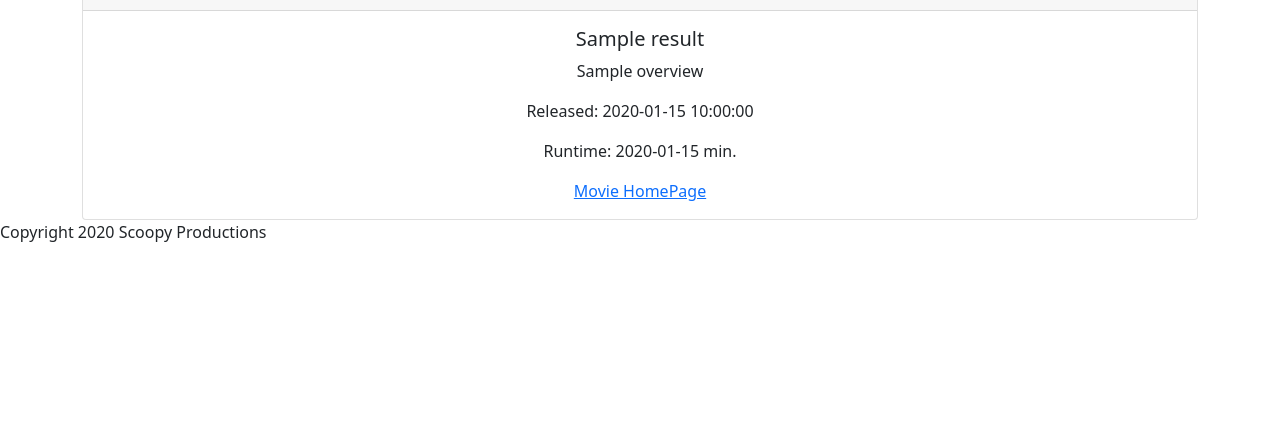
After one commit to xScoopy/My_Movies, a Flask app: template templates/movie.html in a window 1280 px wide. The commit adds this page. Shown: the part 355-800 px from the top of the page. Run offline with Flask 2, Linux system fonts and the light colour scheme; the template is opened without the code that fills it: most values are stand-ins (such as "Sample title", 1, 10 or a date in 2020); some libraries are stand-ins or nearby versions.

Commit message:
finished barebones details page for the movies

```diff
--- a/app.py
+++ b/app.py
@@ -17,6 +17,7 @@ load_dotenv()
 API_KEY = os.getenv('API_KEY')
 GENRE_URL = f'https://api.themoviedb.org/3/genre/movie/list?api_key={API_KEY}&language=en-US'
 MOVIE_URL = f'https://api.themoviedb.org/3/discover/movie'
+DETAIL_URL = f'https://api.themoviedb.org/3/movie/'
 SEARCH_URL = f'https://api.themoviedb.org/3/search/movie'
 pp = PrettyPrinter(indent=4)
 
@@ -65,6 +66,19 @@ def home_page():
         }
         return render_template('home.html', **context)
 
+@app.route('/movie/<movie_id>')
+def movie_details(movie_id):
+    '''Display in-depth movie details'''
+    response = requests.get(f'{DETAIL_URL}{movie_id}',
+    {
+        'api_key': API_KEY,
+
+    })
+    result = json.loads(response.content)
+    context = {
+        'result' :result
+    }
+    return render_template('movie.html', **context)
 
 if __name__ == '__main__':
     app.config['ENV'] = 'development'
--- a/templates/home.html
+++ b/templates/home.html
@@ -36,6 +36,7 @@
                 <div class="card-body">
                     <p class="card-text">Title: {{ movie.title }}</p>
                     <p class="card-text">Release Date: {{ movie.release_date }}</p>
+                    <a href="/movie/{{movie.id}}">Details</a>
                 </div>
             </div>
 
--- /dev/null
+++ b/templates/movie.html
@@ -0,0 +1,42 @@
+{% extends 'base.html' %}
+{% block content %}
+{% if result %}
+<main>
+    <div class="jumbotron text-center">
+        <img src="https://image.tmdb.org/t/p/w500/{{result.belongs_to_collection.backdrop_path}}" alt="movie backdrop" class="img-fluid mr-auto">
+    </div>
+    <div class="container">
+        <!-- <div class="row">
+            <h1 class='col-12 text-center'>{{result.title}}</h1>
+            <h4 class='m-2'>Genres:</h4>
+            <ul class='m-4'>
+                {% for genre in result.genres %}
+                <li>{{genre.name}}</li>
+                {% endfor %}
+            </ul>
+            <a href="{{result.homepage}}" class='m-4'>Movie HomePage</a>
+            <p class='m-4'>Description: {{result.overview}}</p>
+            <p class='m-4'>Release Date: {{result.release_date}}</p>
+            <p class='m-4'>Runtime: {{result.runtime}} min.</p>
+        </div> -->
+        <div class="card text-center">
+            <div class="card-header">
+                {% for genre in result.genres %} {{genre.name}} {% endfor %}
+            </div>
+            <div class="card-body">
+
+              <h5 class="card-title">{{result.title}}</h5>
+
+              <p class="card-text">{{result.overview}}</p>
+              <p class="card-text">Released: {{result.release_date}}</p>
+              <p class="card-text">Runtime: {{result.runtime}} min.</p>
+              <p class="card-text"><a href="{{result.homepage}}">Movie HomePage</a></p>
+            </div>
+          </div>
+    </div>
+</main>
+{% else %}
+<p>Please click a movie's details from the Home screen.</p>
+{% endif %}
+
+{% endblock content %}
```
